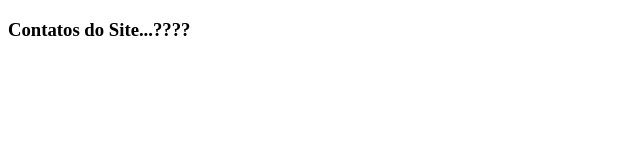
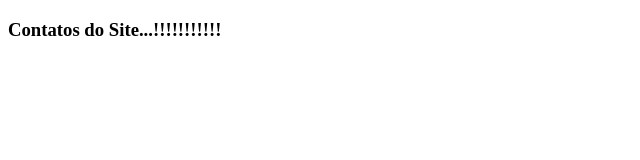
Before and after one commit to andressales/github-master, a plain HTML site: page contato.html in a window 1280 px wide. Shown: the full height of the page, 0-640 px from the left. Drawn offline with Linux system fonts and the light colour scheme.

Commit message:
hum........

```diff
--- a/contato.html
+++ b/contato.html
@@ -7,6 +7,6 @@
     <title>Document</title>
 </head>
 <body>
-    <h3>Contatos do Site...????</h3>
+    <h3>Contatos do Site...!!!!!!!!!!!</h3>
 </body>
 </html>
```
